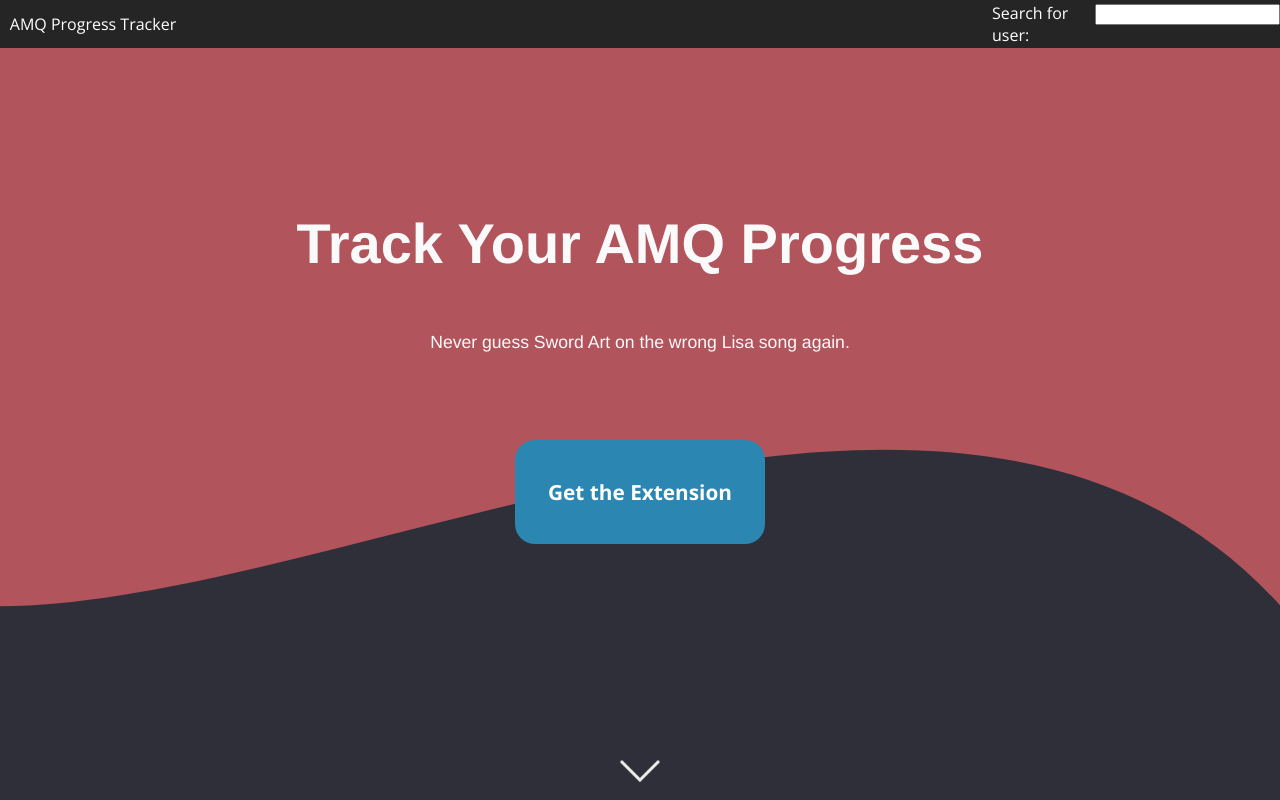
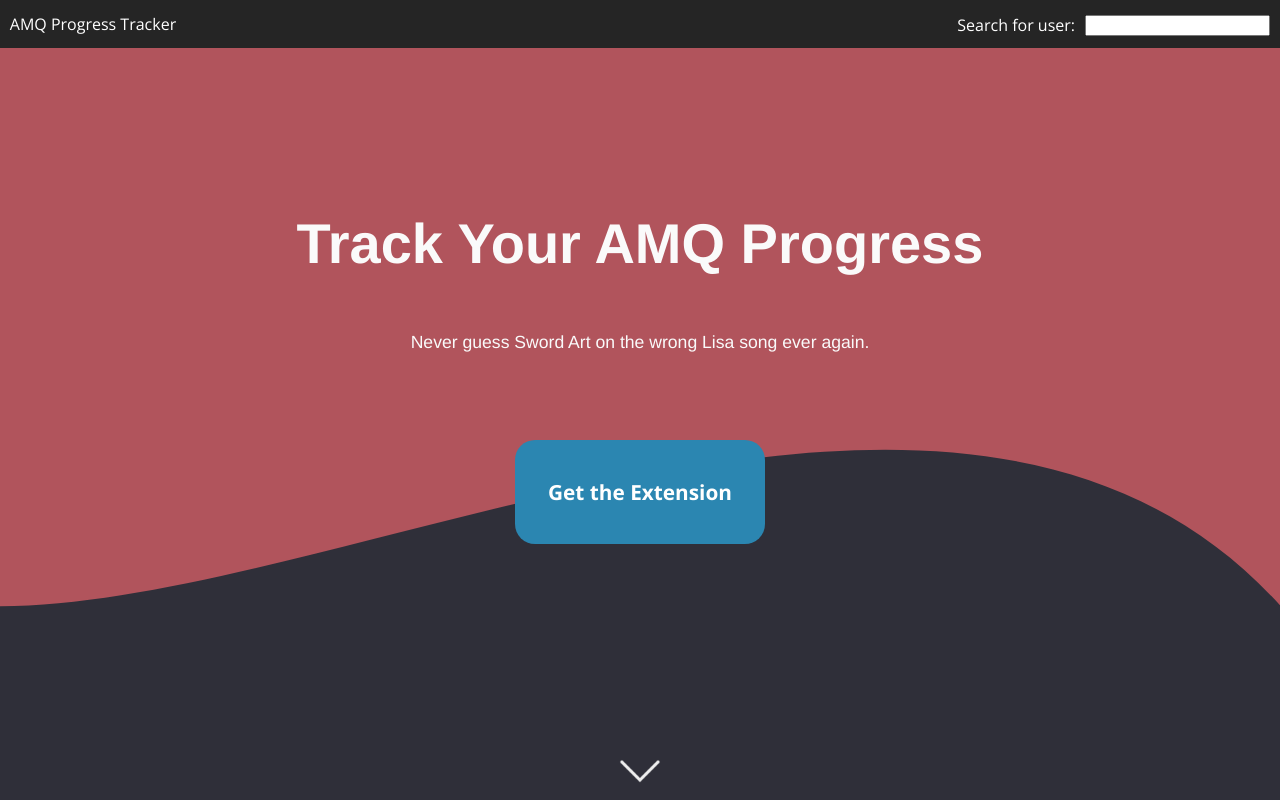
Before and after one commit to timsilog/amqProgress, a React (Create React App) app: page /#/ in a window 1280 px wide. Shown: the top 800 px of the page. Built offline with nearby package versions, Linux system fonts and the light colour scheme.

Commit message:
fixed unloaded state

```diff
--- a/src/components/Home/Home.tsx
+++ b/src/components/Home/Home.tsx
@@ -2,10 +2,9 @@
 import { HashLink } from 'react-router-hash-link';
 import './Home.scss';
 import arrow from './rightArrow.png';
-import temp from './temp.jpeg';
 
 const oneLiners = [
-  'Never guess Sword Art on the wrong Lisa song again.',
+  'Never guess Sword Art on the wrong Lisa song ever again.',
   'Never confuse Yuki from nano.RIPE ever again.',
   `See how many times you've heard HEAD CHA LA.`,
   `See how many times you've heard GEGEGE.`,
@@ -14,18 +13,23 @@
   `Get those 10 rolls faster.`,
   `See all the different Lucky Star endings you've encountered.`,
   `Never get the wrong Haikyuu season ever again.`,
-  `Never get the wrong Jojo's season ever again.`,
+  `Never get the wrong Jojo season ever again.`,
   `Never guess the wrong Ali Project song ever again.`,
   `Learn all those 90's anime you missed out on.`,
   `Learn all the songs from the new anime you haven't seen yet.`,
   `Never guess Love Live on an Aikatsu song ever again.`,
-  `Yes, Naruto has that many OPs.`,
+  `Yes, Naruto has that many openings.`,
   `Never guess the wrong season again.`,
   `Wait, he did more than just the Tokyo Ghoul OP?`,
   `No more guessing My Hero Academia on every shounen song.`,
   `Never guess the wrong Fate season ever again.`,
   `Never guess the wrong Monogatari season ever again.`,
-  `Learn the idol meta.`
+  `Learn the idol meta.`,
+  `Learn every Initial D stage.`,
+  `"But I never watch the ending" - Everyone else, but you.`,
+  `See how many times you put the wrong season.`,
+  // `Differentiate Gate from Highschool of the Dead.`,
+  // `Differentiate Gangsta from Dimension W`
 ]
 
 const Home = () => {
--- a/src/components/Navbar/Navbar.scss
+++ b/src/components/Navbar/Navbar.scss
@@ -30,6 +30,9 @@
   }
   #search {
     display: flex;
-    width: 18em;
+    align-items: flex-end;
+    input {
+      margin-right: 10px;
+    }
   }
 }
--- a/src/components/UserPage/UserPage.tsx
+++ b/src/components/UserPage/UserPage.tsx
@@ -70,7 +70,6 @@
       setNumLoaded(firstBatch.paginatedResults.length);
       setCurrentDisplay({ progress: firstBatch.paginatedResults[0], auto: false });
       setCurrentInfo(firstBatch.paginatedResults[0]);
-      setLoadingState('loading');
 
       // function to set all songs after loading them
       const updateProgress = (prev: Progress[]) => {
@@ -87,6 +86,7 @@
           offset: currentOffset
         })
       }
+      setLoadingState('loading');
       const responses = await Promise.all(
         urls.map(async obj => {
           const response = await (await fetch(obj.url)).json();
@@ -149,7 +149,7 @@
   }
 
   // RENDER
-  if (loadingState === 'loaded' || 'loading') {
+  if (loadingState === 'loaded' || loadingState === 'loading') {
     const searchResults = progress.reduce((acc, item, i) => {
       if ((searchBy === 'title' && item.song[0].songName.toLowerCase().includes(search))
         || (searchBy === 'artist' && item.song[0].songArtist.toLowerCase().includes(search))
```
Also changed, not shown: 1 other file (tests, documents, lock files or other folders).
